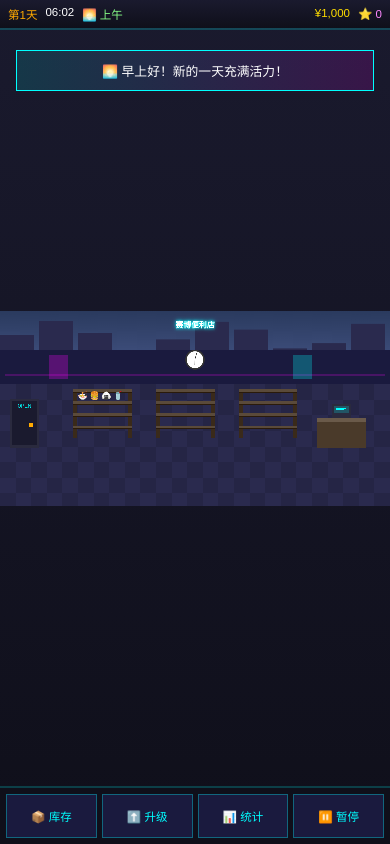
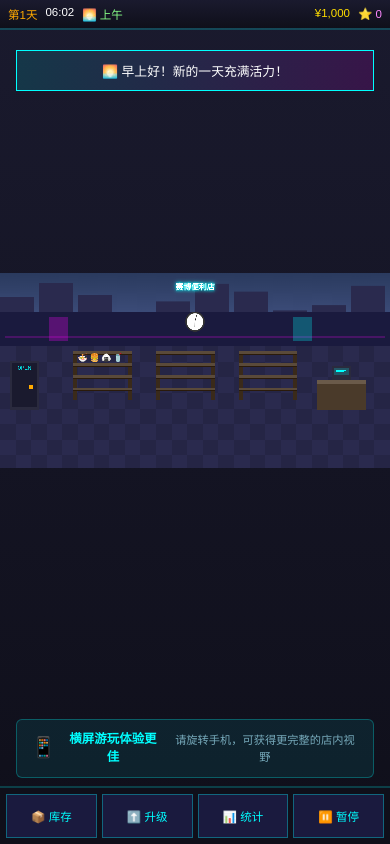
Before and after one commit to xuyueling97-ctrl/cyber-convenience-store, a plain HTML site: page index.html in a window 390 px wide. Both pictures are taken after a click on the button "开始新游戏". Drawn offline with Linux system fonts and the light colour scheme.

Commit message:
竖屏显示横屏引导提示
竖屏小屏下 2:1 画布只能占约 1/4 屏高，玩家容易误以为画面异常。
在竖屏(<=600px)显示旋转提示条，横屏与桌面保持隐藏；
画布高度计算扣除提示条高度，避免出现滚动条。

```diff
--- a/css/style.css
+++ b/css/style.css
@@ -177,6 +177,47 @@ body {
     display: flex;
     justify-content: space-around;
     gap: 10px;
+}
+
+/* 竖屏横屏引导（默认隐藏，仅竖屏小屏显示） */
+#rotate-hint {
+    display: none;
+    align-items: center;
+    justify-content: center;
+    gap: 8px;
+    padding: 10px 14px;
+    margin: 8px auto;
+    max-width: 92%;
+    background: rgba(0, 255, 255, 0.08);
+    border: 1px solid #00ffff44;
+    border-radius: 6px;
+    color: #88ffff;
+    font-size: 0.78em;
+    text-align: center;
+    line-height: 1.5;
+}
+
+#rotate-hint .rotate-icon {
+    font-size: 1.6em;
+    animation: rotatePhone 2.5s ease-in-out infinite;
+}
+
+#rotate-hint p {
+    margin: 0;
+    font-weight: bold;
+    color: #00ffff;
+}
+
+#rotate-hint span {
+    display: block;
+    font-size: 0.9em;
+    color: #77aabb;
+    margin-top: 2px;
+}
+
+@keyframes rotatePhone {
+    0%, 60% { transform: rotate(0deg); }
+    80%, 100% { transform: rotate(90deg); }
 }
 
 .control-btn {
@@ -636,6 +677,13 @@ body {
     }
 }
 
+/* 竖屏手机：提示旋转横屏（横屏与桌面保持隐藏） */
+@media (max-width: 600px) and (orientation: portrait) {
+    #rotate-hint {
+        display: flex;
+    }
+}
+
 /* 超窄屏（小手机） */
 @media (max-width: 380px) {
     .title-logo h1 { font-size: 1.6em; }
--- a/index.html
+++ b/index.html
@@ -44,6 +44,12 @@
             </div>
 
             <canvas id="game-canvas"></canvas>
+
+            <div id="rotate-hint">
+                <div class="rotate-icon">📱</div>
+                <p>横屏游玩体验更佳</p>
+                <span>请旋转手机，可获得更完整的店内视野</span>
+            </div>
 
             <div id="game-controls">
                 <button class="control-btn" id="btn-inventory">📦 库存</button>
--- a/js/renderer.js
+++ b/js/renderer.js
@@ -42,8 +42,10 @@ class RendererSystem {
         // 可用高度需扣除顶部 HUD 与底部按钮栏，避免画布溢出
         const header = document.getElementById('game-header');
         const controls = document.getElementById('game-controls');
+        const rotateHint = document.getElementById('rotate-hint');
         const chromeHeight = (header ? header.offsetHeight : 0) +
-                             (controls ? controls.offsetHeight : 0);
+                             (controls ? controls.offsetHeight : 0) +
+                             (rotateHint ? rotateHint.offsetHeight : 0);
 
         const availWidth = container.clientWidth;
         const availHeight = Math.max(0, container.clientHeight - chromeHeight);
```
